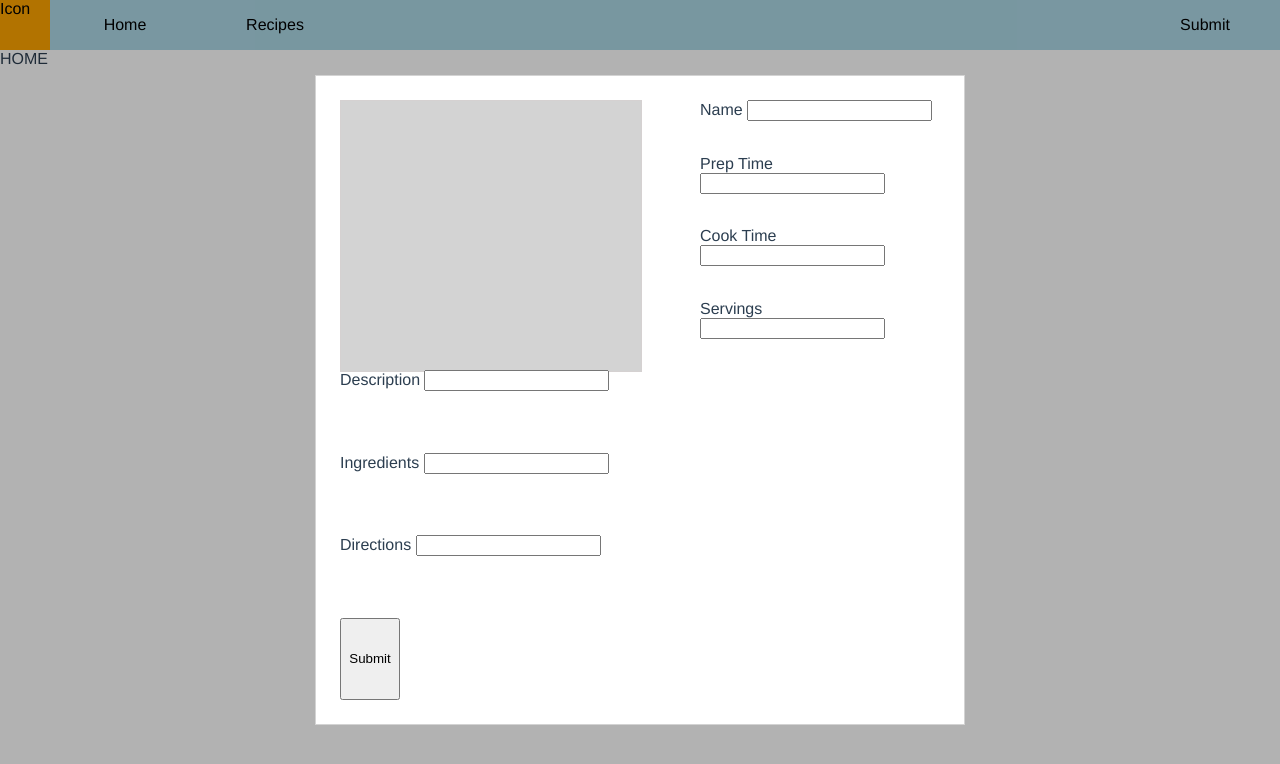
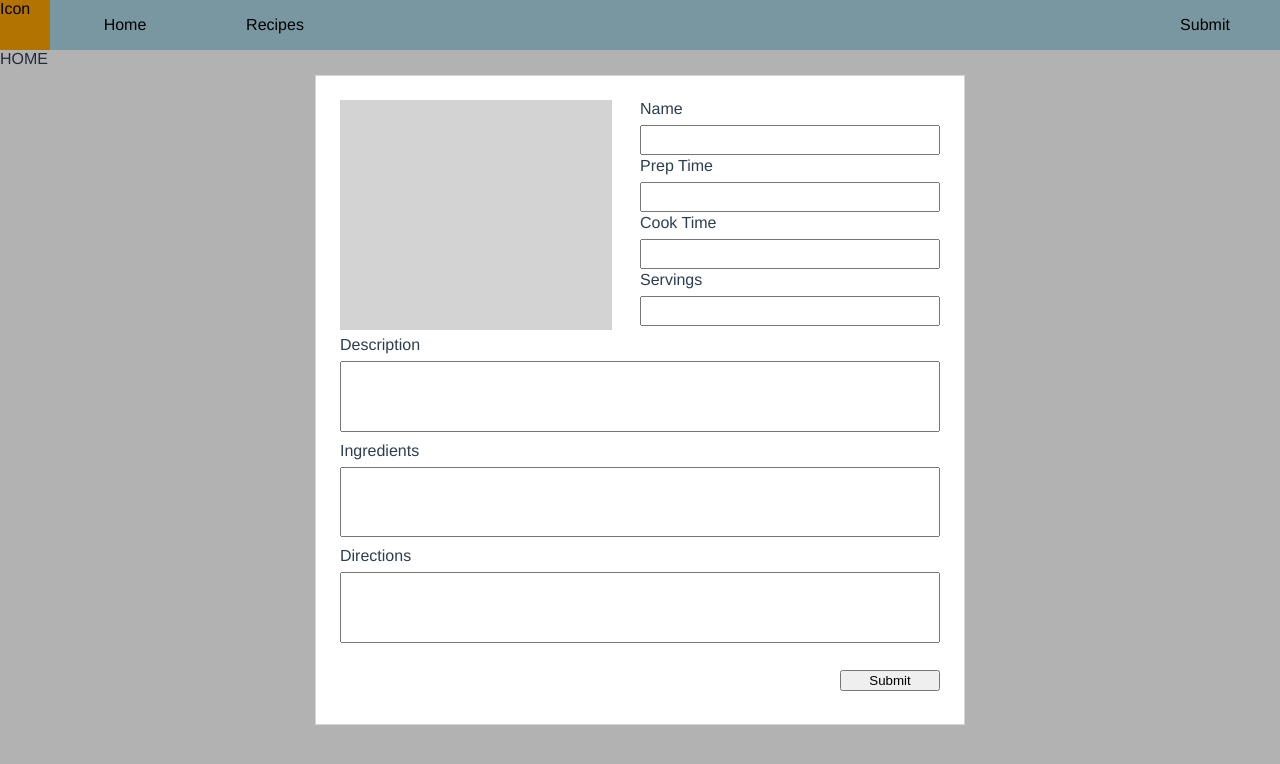
Before and after one commit to Alanxu5/recipe-api, a Vue app in the folder client/: page /#/submit in a window 1280 px wide. Shown: the top 764 px of the page. Built offline with nearby package versions, Linux system fonts and the light colour scheme.

Commit message:
fixes design of submit modal to match figma design

```diff
--- a/client/src/components/Submit.vue
+++ b/client/src/components/Submit.vue
@@ -20,20 +20,28 @@
           </div>
         </div>
         <div class="bottom-container">
-          <Input
-            v-model="recipeModel.description"
-            label-name="Description" />
-          <Input
-            v-model="recipeModel.ingredients"
-            label-name="Ingredients" />
-          <Input
-            v-model="recipeModel.directions"
-            label-name="Directions" />
-          <button
-            type="button"
-            @click="submitRecipe">
-            Submit
-          </button>
+          <div class="textarea-container">
+            <label>Description</label>
+            <textarea
+              v-model="recipeModel.description" />
+          </div>
+          <div class="textarea-container">
+            <label>Ingredients</label>
+            <textarea
+              v-model="recipeModel.ingredients" />
+          </div>
+          <div class="textarea-container">
+            <label>Directions</label>
+            <textarea
+              v-model="recipeModel.directions" />
+          </div>
+          <div class="submit-container">
+            <button
+              type="button"
+              @click="submitRecipe">
+              Submit
+            </button>
+          </div>
         </div>
       </div>
     </div>
@@ -99,20 +107,26 @@ export default {
   height: 100%;
   width: 100%;
   display: grid;
-  grid-template-rows: 45% 55%;
+  grid-template-rows: 38% 62%;
+  grid-row-gap: 8px;
 }
 
 .top-container {
   display: grid;
-  grid-template-columns: 60% 40%;
+  grid-template-columns: 50% 50%;
 }
 
 .image-upload {
-  height: 270px;
-  width: 300px;
-  justify-self: left;
+  height: 100%;
+  width: 90%;
   background-color: lightgray;
   border: 1px solid #D5D1D1;
+}
+
+.textarea-container {
+  display: grid;
+  grid-row-gap: 5px;
+  grid-template-rows: 20px 1fr;
 }
 
 .short-input {
@@ -122,6 +136,7 @@ export default {
 
 .bottom-container {
   display: grid;
+  grid-row-gap: 10px;
 }
 
 label {
@@ -133,7 +148,16 @@ input {
 }
 
 button {
-  width: 60px;
+  width: 100px;
+}
+
+textarea {
+  resize: none;
+}
+
+.submit-container {
+  align-self: center;
+  justify-self: end;
 }
 
 .modal-background {
--- a/client/src/components/common/Input.vue
+++ b/client/src/components/common/Input.vue
@@ -32,4 +32,9 @@ export default {
 
 <!-- Add "scoped" attribute to limit CSS to this component only -->
 <style scoped>
+  .input-container {
+    display: grid;
+    grid-row-gap: 5px;
+    grid-template-rows: 20px 30px;
+  }
 </style>
```
